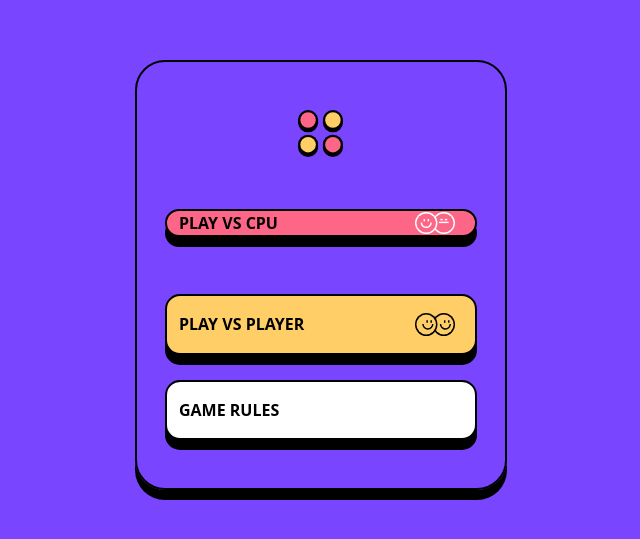
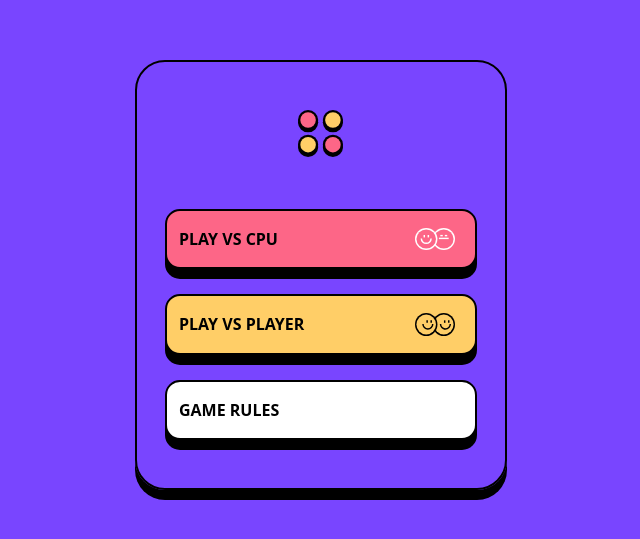
Before and after one commit to Maobugichi/fourconnects, a React (Vite) app: page /#/fourconnects in a window 1280 px wide. Shown: the part 125-664 px from the top of the page, without its empty margins (319-959 px from the left). Built offline with nearby package versions, Linux system fonts and the light colour scheme.

Commit message:
still trying to fix path2

```diff
--- a/src/components/Card.jsx
+++ b/src/components/Card.jsx
@@ -26,7 +26,7 @@ export default function Card({logo,cpu,player,bg,show,setShow,reset,quit}) {
 
     useEffect(() => {
       if (isCpu) {
-        //navigate("/fourconnects/mainpage/1",{state:{isCpu:isCpu.toString()}})
+        navigate("/fourconnects/mainpage/1",{state:{isCpu:isCpu.toString()}})
       }
 
     },[isCpu,navigate])
@@ -40,18 +40,13 @@ export default function Card({logo,cpu,player,bg,show,setShow,reset,quit}) {
          <div className={` flex items-center flex-col h-[330px] w-[85%]  justify-between`}>
            {logo ? <img  className="w-[45px]" src={logo}  alt="logo" />: <h2 className="text-4xl uppercase text-white font-bold">{show.head}</h2>}
             <div className="h-[70%] w-full flex flex-col justify-between">
-              <Link
-               className="h-[26%] block"
-              to="/fourconnects/mainpage/1">
                 <Button
-                  bg={show && show.isShow ? "bg-white" : "bg-red"}
-
-                  value={show && show.isShow ? "continue game" : "PLAY vs cpu"}
-                  imgSrc={show && show.isShow ? null : cpu}
-                  //onClick={toNextPage}
-                  />
-              </Link>
-
+                 bg={show && show.isShow ? "bg-white" : "bg-red"}
+                 h="h-[26%]"
+                 value={show && show.isShow ? "continue game" : "PLAY vs cpu"}
+                 imgSrc={show && show.isShow ? null : cpu}
+                 onClick={toNextPage}
+                />
 
                 <Button
                   onClick={reset ? reset : toUserPage}
```
